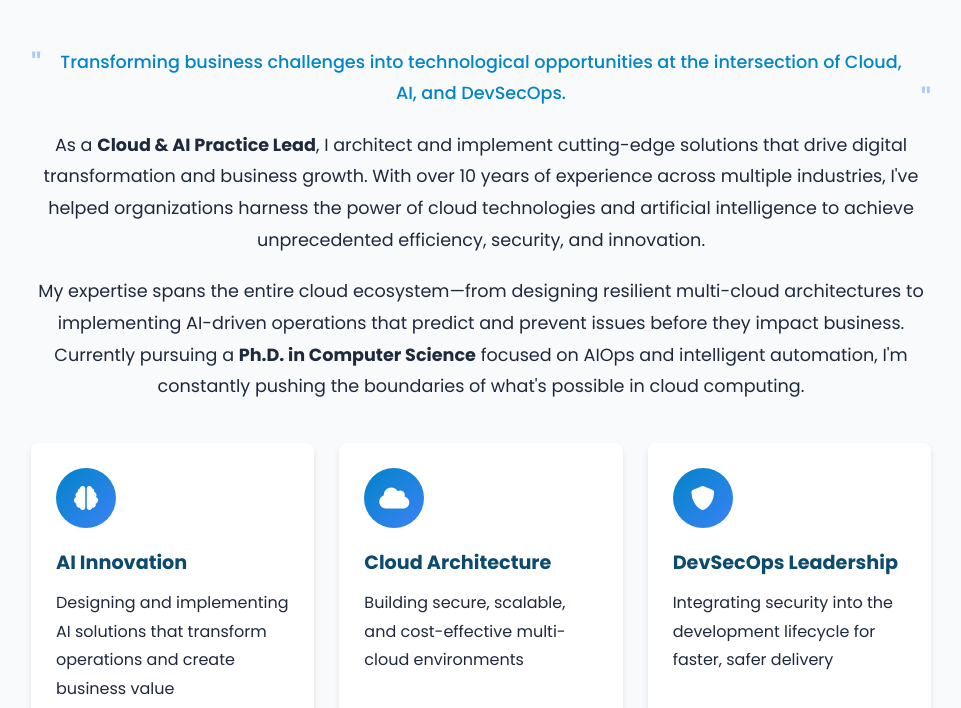
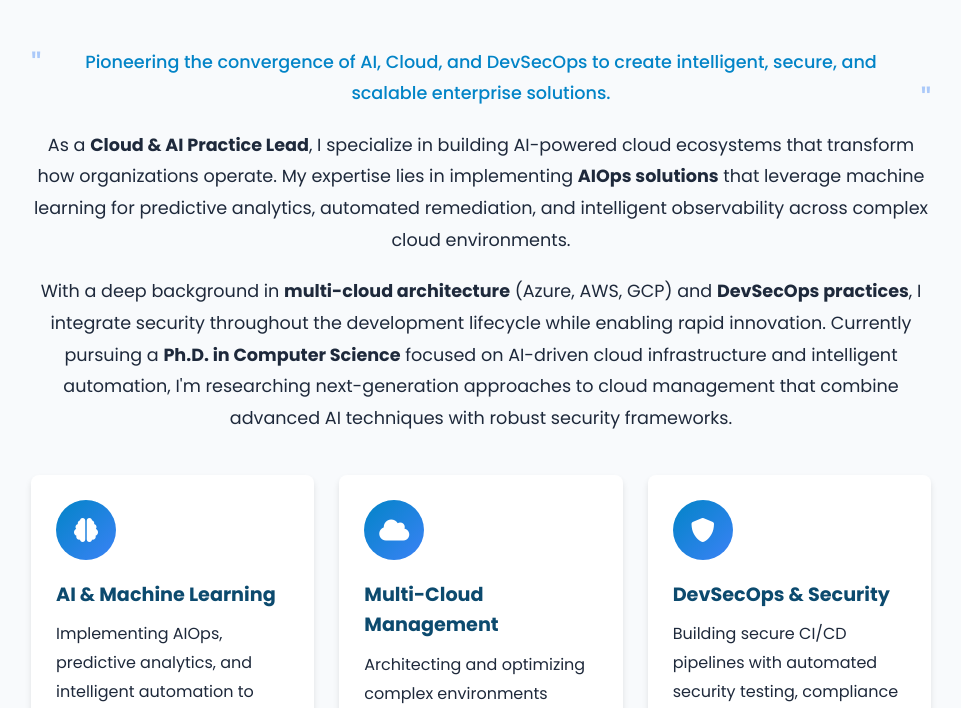
Before and after one commit to shahmeetk/Resume, a plain HTML site: page index.html in a window 1280 px wide. Shown: the part 552-1260 px from the top of the page, without its empty margins (159-1120 px from the left). Drawn offline with Linux system fonts and the light colour scheme.

Commit message:
Fix root domain, adjust photo alignment, and focus content on AI, Cloud, and DevSecOps

```diff
--- a/index.html
+++ b/index.html
@@ -49,32 +49,32 @@
         <div class="container">
             <h2 class="section-title">About Me</h2>
             <div class="about-content">
-                <p class="highlight-text">Transforming business challenges into technological opportunities at the intersection of Cloud, AI, and DevSecOps.</p>
+                <p class="highlight-text">Pioneering the convergence of AI, Cloud, and DevSecOps to create intelligent, secure, and scalable enterprise solutions.</p>
 
-                <p>As a <strong>Cloud & AI Practice Lead</strong>, I architect and implement cutting-edge solutions that drive digital transformation and business growth. With over 10 years of experience across multiple industries, I've helped organizations harness the power of cloud technologies and artificial intelligence to achieve unprecedented efficiency, security, and innovation.</p>
+                <p>As a <strong>Cloud & AI Practice Lead</strong>, I specialize in building AI-powered cloud ecosystems that transform how organizations operate. My expertise lies in implementing <strong>AIOps solutions</strong> that leverage machine learning for predictive analytics, automated remediation, and intelligent observability across complex cloud environments.</p>
 
-                <p>My expertise spans the entire cloud ecosystem—from designing resilient multi-cloud architectures to implementing AI-driven operations that predict and prevent issues before they impact business. Currently pursuing a <strong>Ph.D. in Computer Science</strong> focused on AIOps and intelligent automation, I'm constantly pushing the boundaries of what's possible in cloud computing.</p>
+                <p>With a deep background in <strong>multi-cloud architecture</strong> (Azure, AWS, GCP) and <strong>DevSecOps practices</strong>, I integrate security throughout the development lifecycle while enabling rapid innovation. Currently pursuing a <strong>Ph.D. in Computer Science</strong> focused on AI-driven cloud infrastructure and intelligent automation, I'm researching next-generation approaches to cloud management that combine advanced AI techniques with robust security frameworks.</p>
 
                 <div class="about-highlights">
                     <div class="highlight-item">
                         <div class="highlight-icon"><i class="fas fa-brain"></i></div>
                         <div class="highlight-content">
-                            <h4>AI Innovation</h4>
-                            <p>Designing and implementing AI solutions that transform operations and create business value</p>
+                            <h4>AI & Machine Learning</h4>
+                            <p>Implementing AIOps, predictive analytics, and intelligent automation to revolutionize IT operations</p>
                         </div>
                     </div>
                     <div class="highlight-item">
                         <div class="highlight-icon"><i class="fas fa-cloud"></i></div>
                         <div class="highlight-content">
-                            <h4>Cloud Architecture</h4>
-                            <p>Building secure, scalable, and cost-effective multi-cloud environments</p>
+                            <h4>Multi-Cloud Management</h4>
+                            <p>Architecting and optimizing complex environments across Azure, AWS, and GCP with infrastructure as code</p>
                         </div>
                     </div>
                     <div class="highlight-item">
                         <div class="highlight-icon"><i class="fas fa-shield-alt"></i></div>
                         <div class="highlight-content">
-                            <h4>DevSecOps Leadership</h4>
-                            <p>Integrating security into the development lifecycle for faster, safer delivery</p>
+                            <h4>DevSecOps & Security</h4>
+                            <p>Building secure CI/CD pipelines with automated security testing, compliance monitoring, and threat prevention</p>
                         </div>
                     </div>
                 </div>
--- a/styles.css
+++ b/styles.css
@@ -84,6 +84,7 @@ header::after {
     border: 5px solid rgba(255, 255, 255, 0.3);
     box-shadow: 0 8px 20px rgba(0, 0, 0, 0.2);
     object-fit: cover;
+    object-position: top center; /* Ensure face is centered and visible */
     transition: var(--transition);
     position: relative;
     z-index: 1;
```
Also changed, not shown: 3 other files.
